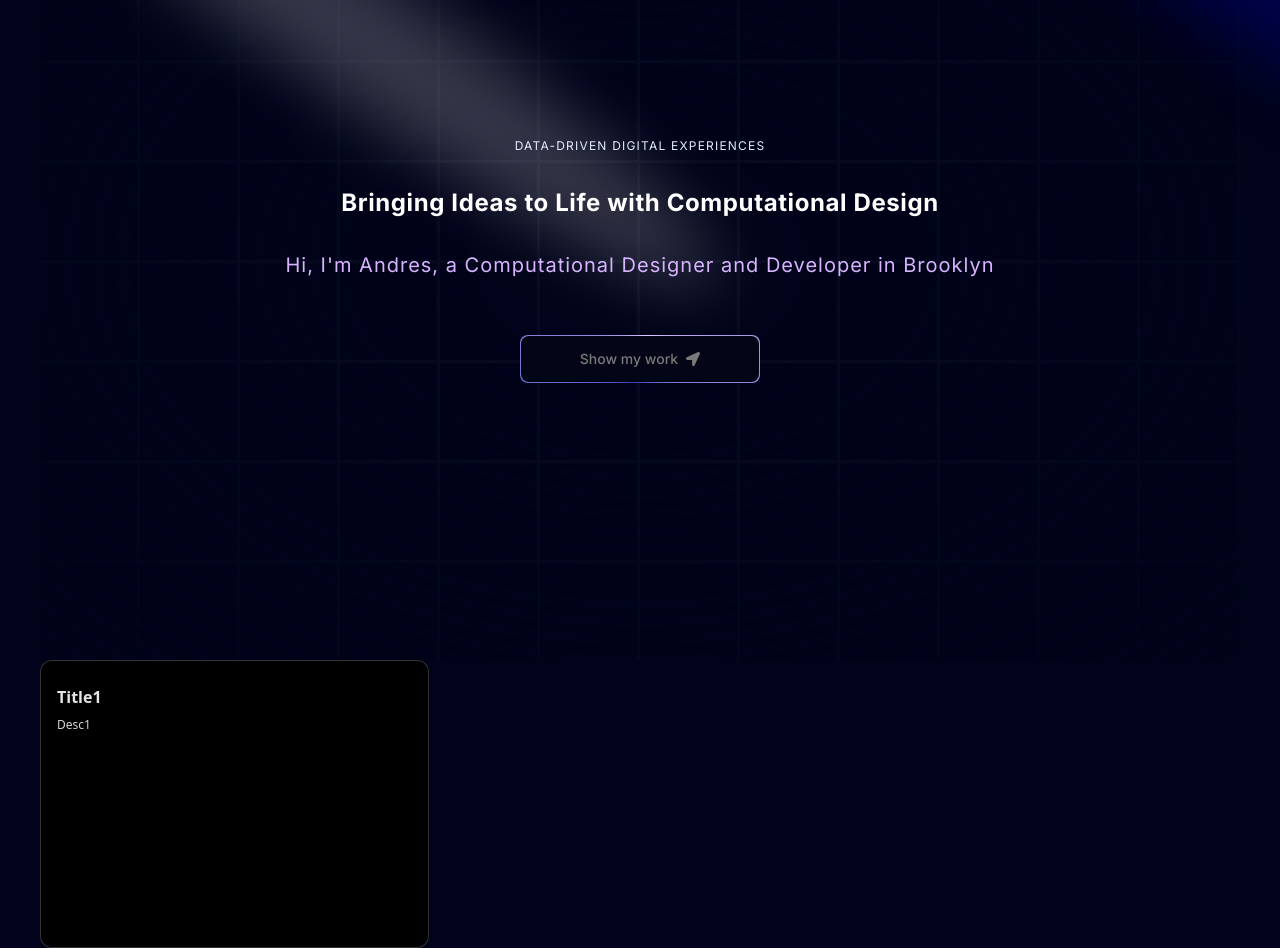
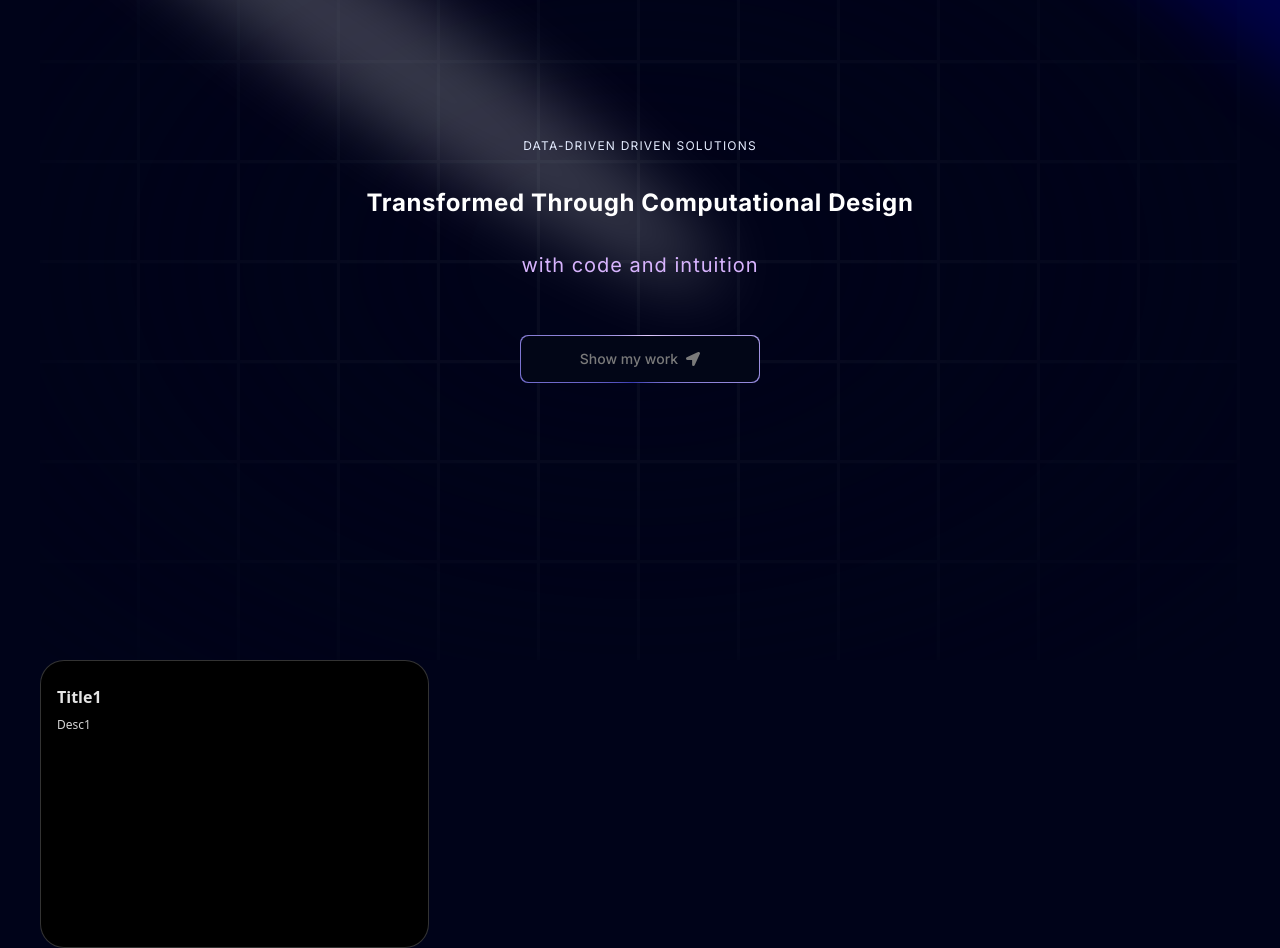
Before and after one commit to ronmacc/my-portfolio, a Next.js app: page / in a window 1280 px wide. Shown: the part 140-1088 px from the top of the page. Built offline with nearby package versions, Linux system fonts and the light colour scheme.

Commit message:
mostly there for landing

```diff
--- a/components/Grid.tsx
+++ b/components/Grid.tsx
@@ -5,8 +5,9 @@
   return (
     <section id="about">
         <BentoGrid>
-            {[{ title: 'Title1', description: 'Desc1', id:1}].map
-            ((item, i) =>(
+            {[
+                { title: 'Title1', description: 'Desc1', id:1}
+            ].map((item, i) =>(
                 <BentoGridItem
                     id={item.id}
                     key={item.id}
--- a/components/Hero.tsx
+++ b/components/Hero.tsx
@@ -18,14 +18,14 @@
         {/* Text content */}
         <div className="relative z-10 max-w-[90vw] md:max-w-2xl lg:max-w-[60vw] flex flex-col items-center justify-center text-center space-y-4 px-4">
             <h2 className="uppercase tracking-widest text-xs text-blue-100">
-                Data-Driven Digital Experiences
+                Data-Driven Driven Solutions
             </h2>
             <TextGenerateEffect
                 className="text-[28px] sm:text-[36px] md:text-5xl lg:text-6xl leading-tight"
-                words="Bringing Ideas to Life with Computational Design"
+                words="Transformed Through Computational Design"
             />
             <p className="md:tracking-wider text-sm md:text-lg lg:text-xl text-[#D8B4FE]">
-                Hi, I'm Andres, a Computational Designer and Developer in Brooklyn
+                with code and intuition
             </p>
             <a href="#about">
                 <MagicButton
--- a/components/ui/BentoGrid.tsx
+++ b/components/ui/BentoGrid.tsx
@@ -33,7 +33,7 @@
   return (
     (<div
       className={cn(
-        "row-span-1 rounded-xl group/bento hover:shadow-xl transition duration-200 shadow-input dark:shadow-none p-4 dark:bg-black dark:border-white/[0.2] bg-white border border-transparent justify-between flex flex-col space-y-4 border-red-500",
+        "row-span-1 relative rounded-3xl group/bento hover:shadow-xl transition duration-200 shadow-input dark:shadow-none p-4 dark:bg-black dark:border-white/[0.2] bg-white border border-transparent justify-between flex flex-col space-y-4 border-red-500",
         className
       )}>
       {header}
--- /dev/null
+++ b/data/index.ts
@@ -0,0 +1,3 @@
+export const gridItems = [
+
+]
```
